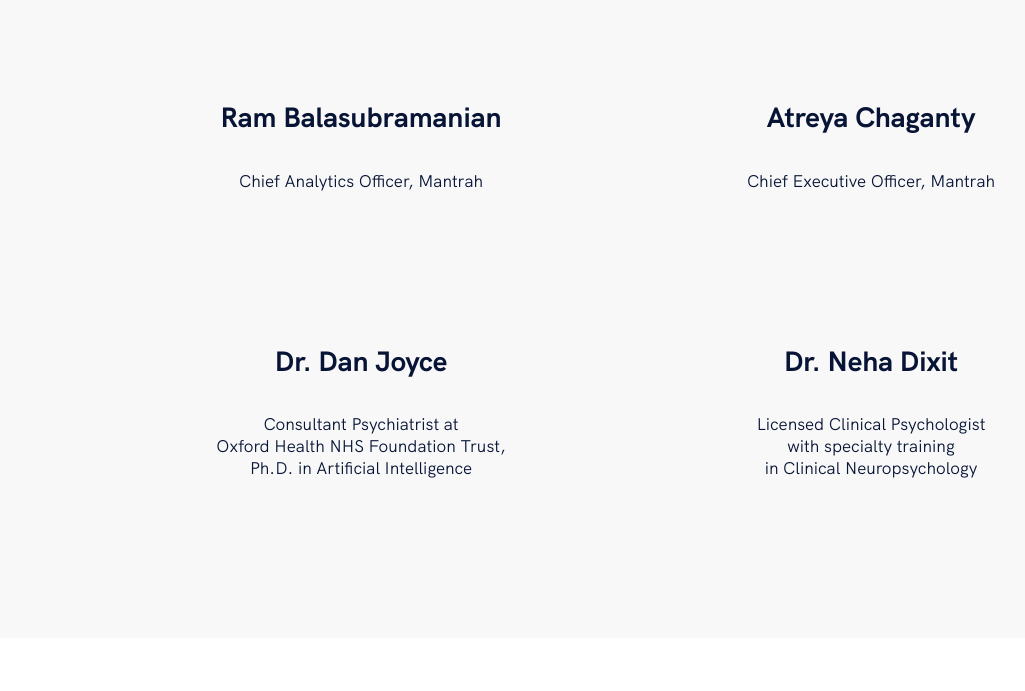
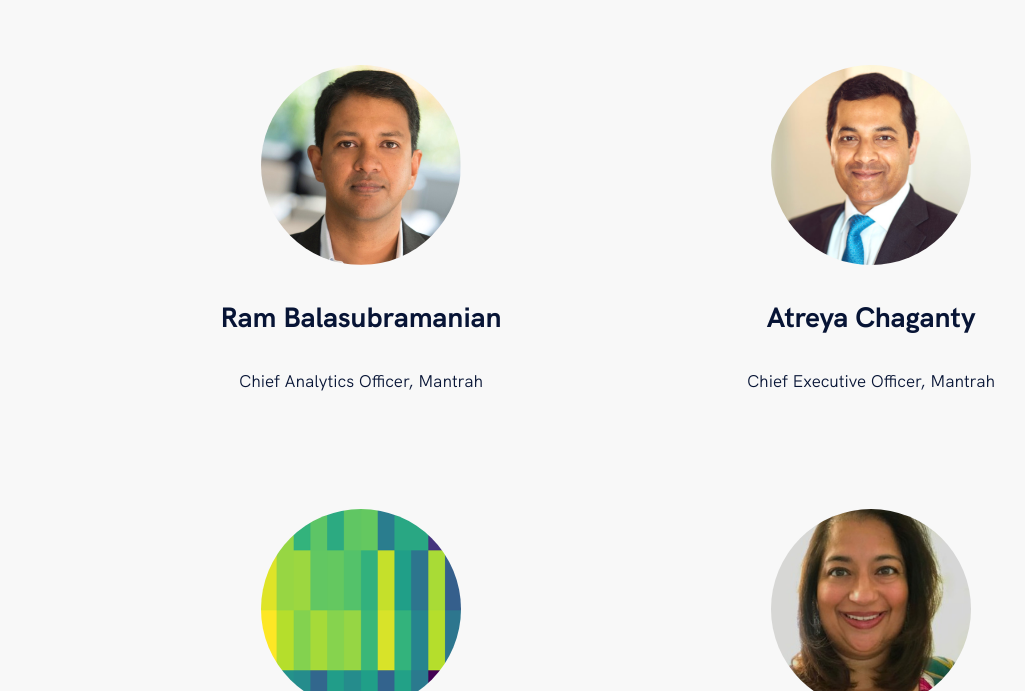
Before and after one commit to W210-SP21-Capstone-Dementia/website, a Gatsby site: page / in a window 1280 px wide. Shown: the part 5038-5729 px from the top of the page, without its empty margins (24-1049 px from the left). Built offline with nearby package versions, Linux system fonts and the light colour scheme; Gatsby itself is replaced by a stand-in of ours.

Commit message:
add advisor photos

```diff
--- a/src/components/sections/team.js
+++ b/src/components/sections/team.js
@@ -52,6 +52,40 @@
           }
         }
       }
+
+      ram:file(sourceInstanceName: { eq: "persons" }, name: { eq: "ram" }) {
+        childImageSharp {
+          fluid(maxWidth: 400) {
+            ...GatsbyImageSharpFluid
+          }
+        }
+      }
+
+      atreya:file(sourceInstanceName: { eq: "persons" }, name: { eq: "atreya" }) {
+        childImageSharp {
+          fluid(maxWidth: 400) {
+            ...GatsbyImageSharpFluid
+          }
+        }
+      }
+
+
+      dan:file(sourceInstanceName: { eq: "persons" }, name: { eq: "dan" }) {
+        childImageSharp {
+          fluid(maxWidth: 400) {
+            ...GatsbyImageSharpFluid
+          }
+        }
+      }
+
+      neha:file(sourceInstanceName: { eq: "persons" }, name: { eq: "neha" }) {
+        childImageSharp {
+          fluid(maxWidth: 400) {
+            ...GatsbyImageSharpFluid
+          }
+        }
+      }
+
     }
   `);
 
@@ -150,10 +184,12 @@
           <Grid container direction="row" spacing={3}>
             <Grid item xs={1}/>
             <Grid item xs={5}>
+              <StyledImage fluid={images.ram.childImageSharp.fluid} />
               <h4>Ram Balasubramanian</h4>
               <p>Chief Analytics Officer, Mantrah</p>
             </Grid>
             <Grid item xs={5}>
+              <StyledImage fluid={images.atreya.childImageSharp.fluid} />
               <h4>Atreya Chaganty</h4>
               <p>Chief Executive Officer, Mantrah</p>
             </Grid>
@@ -165,10 +201,12 @@
           <Grid container direction="row" spacing={3}>
             <Grid item xs={1}/>
             <Grid item xs={5}>
+              <StyledImage fluid={images.dan.childImageSharp.fluid} />
               <h4>Dr. Dan Joyce</h4>
               <p>Consultant Psychiatrist at <br/>Oxford Health NHS Foundation Trust, <br/>Ph.D. in Artificial Intelligence</p>
             </Grid>
             <Grid item xs={5}>
+              <StyledImage fluid={images.neha.childImageSharp.fluid} />
               <h4>Dr. Neha Dixit</h4>
               <p>Licensed Clinical Psychologist <br/>with specialty training<br/>in Clinical Neuropsychology</p>
             </Grid>
```
Also changed, not shown: src/images/persons/atreya.jpeg (added), src/images/persons/dan.png (added), src/images/persons/neha.jpg (added), src/images/persons/ram.jpeg (added).
